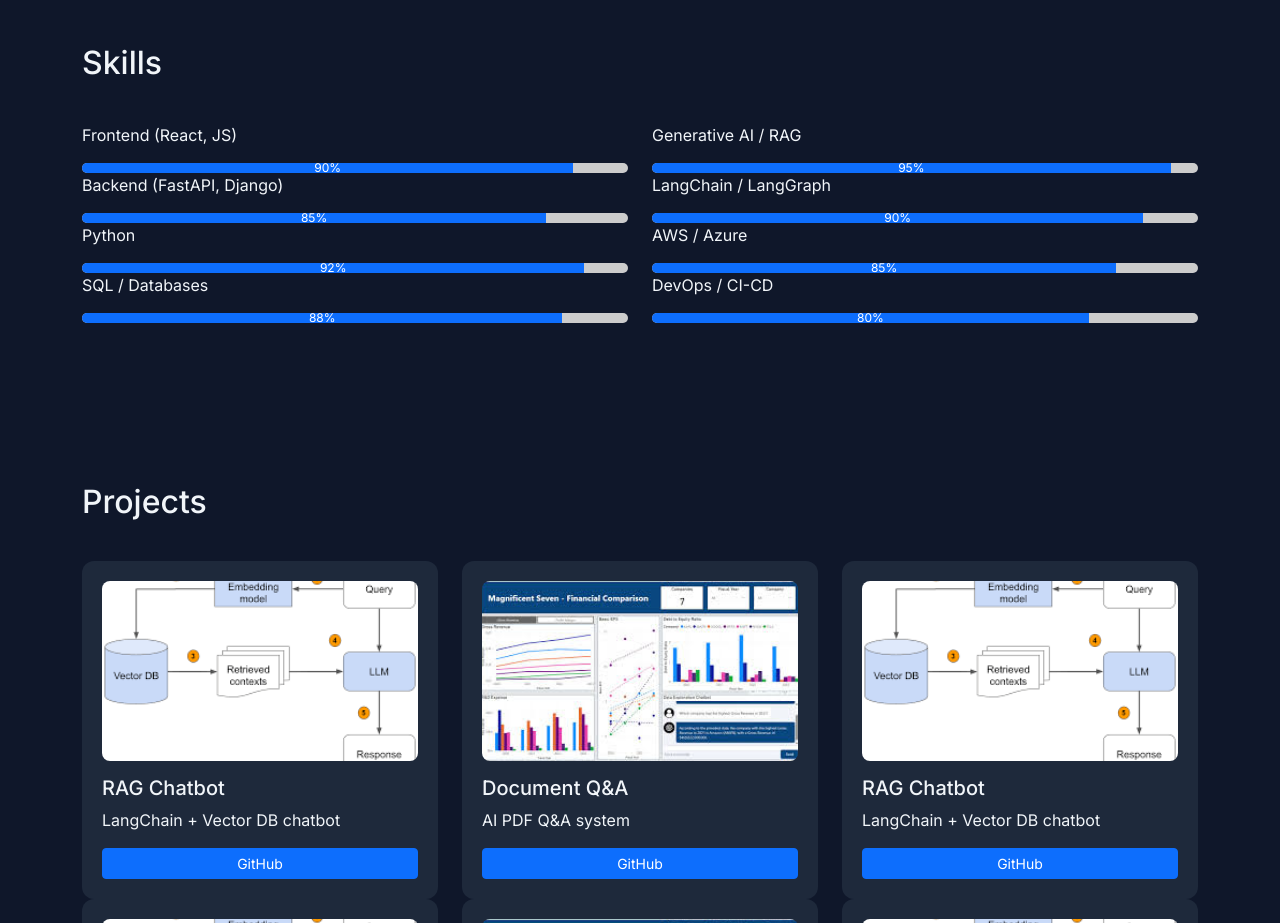
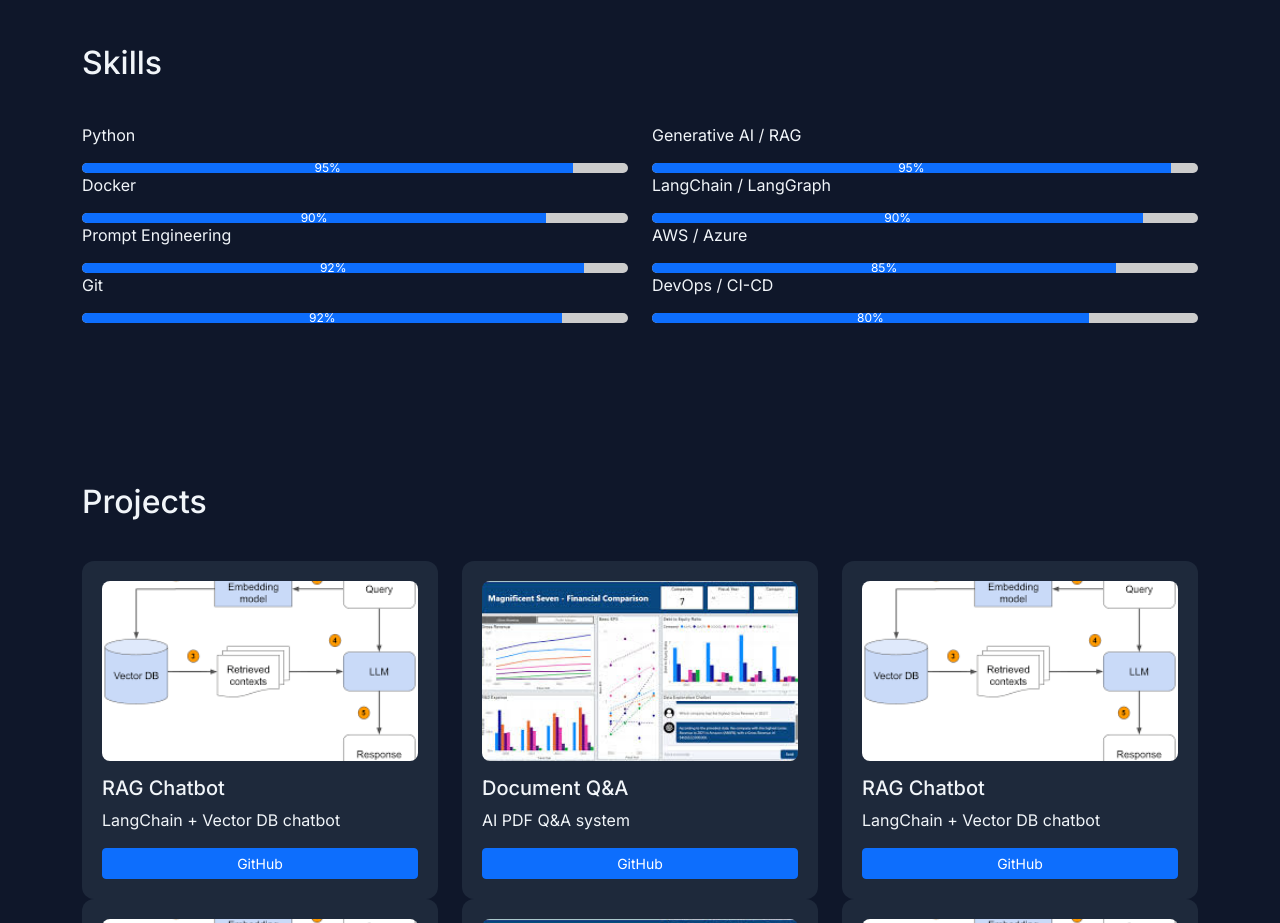
Before and after one commit to iakhileshsoni/portfolio, a plain HTML site: page index.html in a window 1280 px wide. Shown: the part 1360-2283 px from the top of the page. Drawn offline with nearby package versions, Linux system fonts and the light colour scheme.

Commit message:
Added skills

```diff
--- a/index.html
+++ b/index.html
@@ -123,30 +123,30 @@
                 <div class="col-md-6">
 
                     <div class="skill">
-                        <p>Frontend (React, JS)</p>
+                        <p>Python</p>
                         <div class="progress">
-                            <div class="progress-bar" data-width="90%">90%</div>
+                            <div class="progress-bar" data-width="90%">95%</div>
                         </div>
                     </div>
 
                     <div class="skill">
-                        <p>Backend (FastAPI, Django)</p>
+                        <p>Docker</p>
                         <div class="progress">
-                            <div class="progress-bar" data-width="85%">85%</div>
+                            <div class="progress-bar" data-width="85%">90%</div>
                         </div>
                     </div>
 
                     <div class="skill">
-                        <p>Python</p>
+                        <p>Prompt Engineering</p>
                         <div class="progress">
                             <div class="progress-bar" data-width="92%">92%</div>
                         </div>
                     </div>
 
                     <div class="skill">
-                        <p>SQL / Databases</p>
+                        <p>Git</p>
                         <div class="progress">
-                            <div class="progress-bar" data-width="88%">88%</div>
+                            <div class="progress-bar" data-width="88%">92%</div>
                         </div>
                     </div>
 
```
